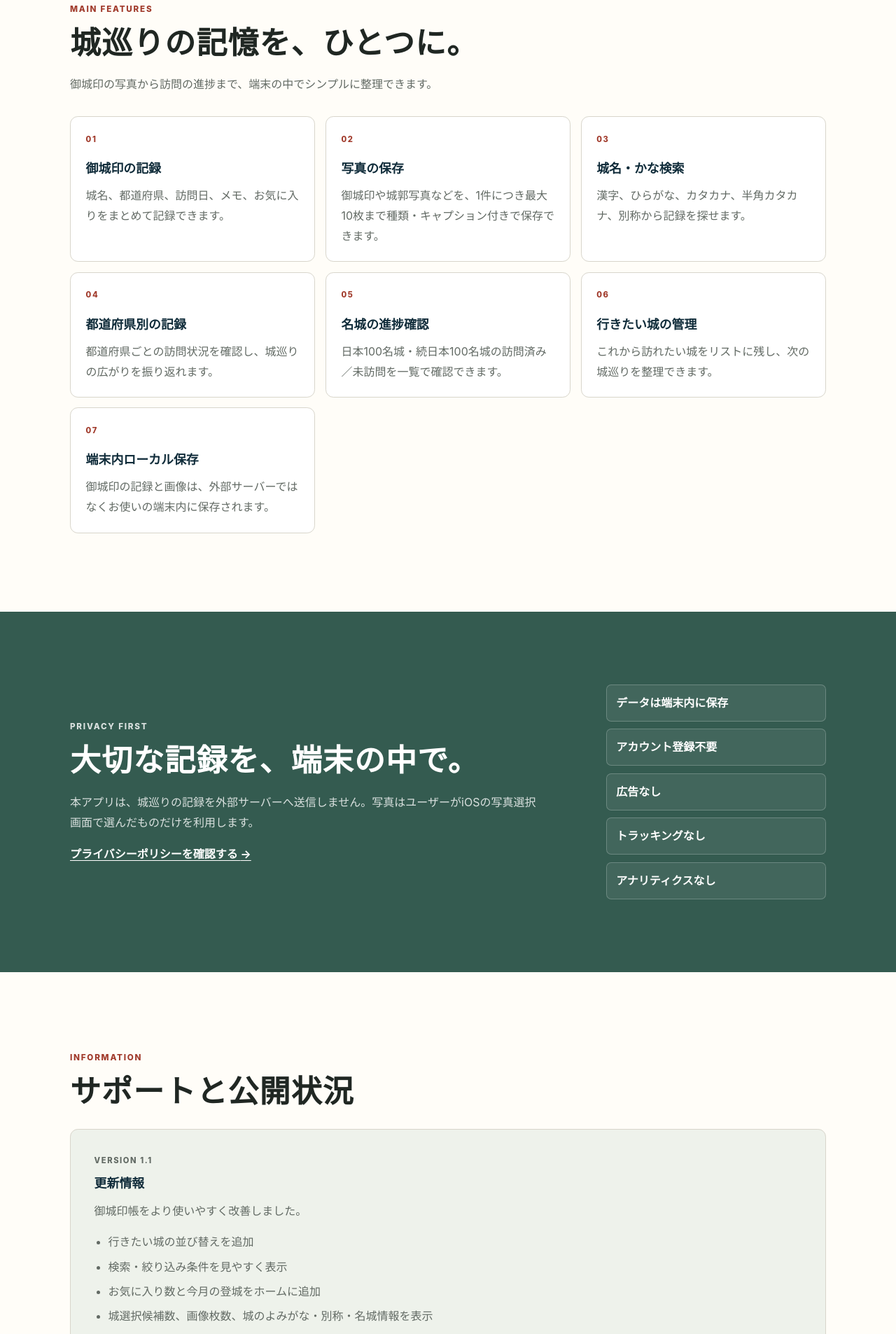
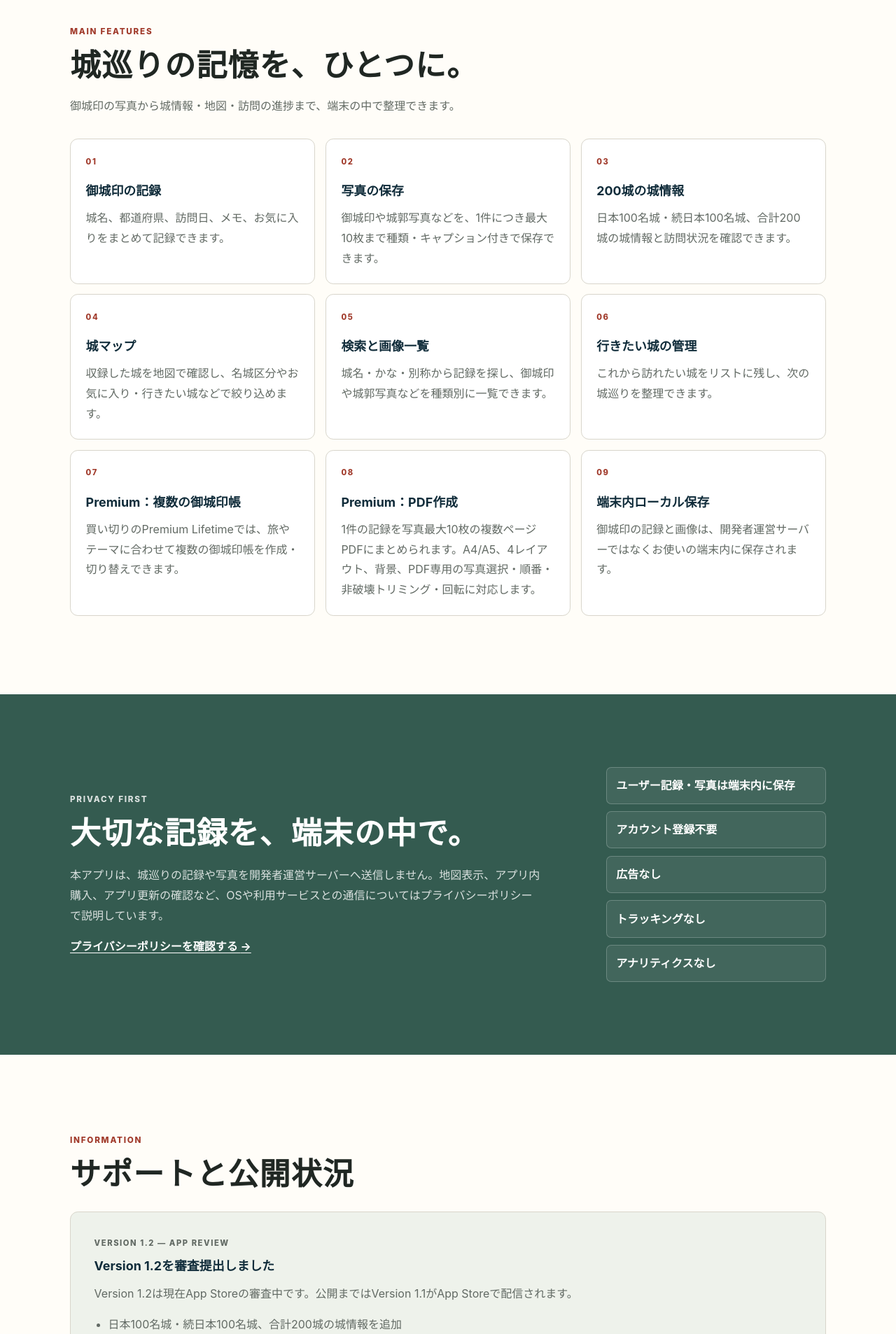
Before and after one commit to sengoku-souroku/sengoku-gojoin-site, a plain HTML site: page index.html in a window 1280 px wide. Shown: the part 894-2800 px from the top of the page at 70% size. Drawn offline with Linux system fonts and the light colour scheme.

Commit message:
site: update homepage for version 1.2 review

```diff
--- a/index.html
+++ b/index.html
@@ -39,24 +39,16 @@
             </div>
             <ul class="release-status" aria-label="公開状況">
               <li class="status-live"><span class="status-dot" aria-hidden="true"></span>Version 1.1をApp Storeで配信中</li>
+              <li><span class="status-dot" aria-hidden="true"></span>Version 1.2をApp Storeへ審査提出済み</li>
             </ul>
           </div>
 
           <aside class="hero-facts" aria-label="アプリの特徴">
             <p class="hero-facts-title">記録は、あなたのiPhoneに。</p>
             <dl>
-              <div>
-                <dt>Account</dt>
-                <dd>登録不要</dd>
-              </div>
-              <div>
-                <dt>Storage</dt>
-                <dd>端末内保存</dd>
-              </div>
-              <div>
-                <dt>Privacy</dt>
-                <dd>広告・追跡なし</dd>
-              </div>
+              <div><dt>Account</dt><dd>登録不要</dd></div>
+              <div><dt>Storage</dt><dd>端末内保存</dd></div>
+              <div><dt>Privacy</dt><dd>広告・追跡なし</dd></div>
             </dl>
           </aside>
         </div>
@@ -66,45 +58,19 @@
         <header class="section-heading">
           <p class="eyebrow">MAIN FEATURES</p>
           <h2 id="features-heading">城巡りの記憶を、ひとつに。</h2>
-          <p>御城印の写真から訪問の進捗まで、端末の中でシンプルに整理できます。</p>
+          <p>御城印の写真から城情報・地図・訪問の進捗まで、端末の中で整理できます。</p>
         </header>
 
         <div class="feature-grid">
-          <article class="feature-card">
-            <span class="feature-number">01</span>
-            <h3>御城印の記録</h3>
-            <p>城名、都道府県、訪問日、メモ、お気に入りをまとめて記録できます。</p>
-          </article>
-          <article class="feature-card">
-            <span class="feature-number">02</span>
-            <h3>写真の保存</h3>
-            <p>御城印や城郭写真などを、1件につき最大10枚まで種類・キャプション付きで保存できます。</p>
-          </article>
-          <article class="feature-card">
-            <span class="feature-number">03</span>
-            <h3>城名・かな検索</h3>
-            <p>漢字、ひらがな、カタカナ、半角カタカナ、別称から記録を探せます。</p>
-          </article>
-          <article class="feature-card">
-            <span class="feature-number">04</span>
-            <h3>都道府県別の記録</h3>
-            <p>都道府県ごとの訪問状況を確認し、城巡りの広がりを振り返れます。</p>
-          </article>
-          <article class="feature-card">
-            <span class="feature-number">05</span>
-            <h3>名城の進捗確認</h3>
-            <p>日本100名城・続日本100名城の訪問済み／未訪問を一覧で確認できます。</p>
-          </article>
-          <article class="feature-card">
-            <span class="feature-number">06</span>
-            <h3>行きたい城の管理</h3>
-            <p>これから訪れたい城をリストに残し、次の城巡りを整理できます。</p>
-          </article>
-          <article class="feature-card feature-card-wide">
-            <span class="feature-number">07</span>
-            <h3>端末内ローカル保存</h3>
-            <p>御城印の記録と画像は、外部サーバーではなくお使いの端末内に保存されます。</p>
-          </article>
+          <article class="feature-card"><span class="feature-number">01</span><h3>御城印の記録</h3><p>城名、都道府県、訪問日、メモ、お気に入りをまとめて記録できます。</p></article>
+          <article class="feature-card"><span class="feature-number">02</span><h3>写真の保存</h3><p>御城印や城郭写真などを、1件につき最大10枚まで種類・キャプション付きで保存できます。</p></article>
+          <article class="feature-card"><span class="feature-number">03</span><h3>200城の城情報</h3><p>日本100名城・続日本100名城、合計200城の城情報と訪問状況を確認できます。</p></article>
+          <article class="feature-card"><span class="feature-number">04</span><h3>城マップ</h3><p>収録した城を地図で確認し、名城区分やお気に入り・行きたい城などで絞り込めます。</p></article>
+          <article class="feature-card"><span class="feature-number">05</span><h3>検索と画像一覧</h3><p>城名・かな・別称から記録を探し、御城印や城郭写真などを種類別に一覧できます。</p></article>
+          <article class="feature-card"><span class="feature-number">06</span><h3>行きたい城の管理</h3><p>これから訪れたい城をリストに残し、次の城巡りを整理できます。</p></article>
+          <article class="feature-card"><span class="feature-number">07</span><h3>Premium：複数の御城印帳</h3><p>買い切りのPremium Lifetimeでは、旅やテーマに合わせて複数の御城印帳を作成・切り替えできます。</p></article>
+          <article class="feature-card"><span class="feature-number">08</span><h3>Premium：PDF作成</h3><p>1件の記録を写真最大10枚の複数ページPDFにまとめられます。A4/A5、4レイアウト、背景、PDF専用の写真選択・順番・非破壊トリミング・回転に対応します。</p></article>
+          <article class="feature-card feature-card-wide"><span class="feature-number">09</span><h3>端末内ローカル保存</h3><p>御城印の記録と画像は、開発者運営サーバーではなくお使いの端末内に保存されます。</p></article>
         </div>
       </section>
 
@@ -113,11 +79,11 @@
           <div>
             <p class="eyebrow eyebrow-light">PRIVACY FIRST</p>
             <h2 id="privacy-heading">大切な記録を、端末の中で。</h2>
-            <p>本アプリは、城巡りの記録を外部サーバーへ送信しません。写真はユーザーがiOSの写真選択画面で選んだものだけを利用します。</p>
+            <p>本アプリは、城巡りの記録や写真を開発者運営サーバーへ送信しません。地図表示、アプリ内購入、アプリ更新の確認など、OSや利用サービスとの通信についてはプライバシーポリシーで説明しています。</p>
             <a class="text-link-light" href="privacy.html">プライバシーポリシーを確認する <span aria-hidden="true">→</span></a>
           </div>
           <ul class="privacy-points" aria-label="プライバシー上の特徴">
-            <li>データは端末内に保存</li>
+            <li>ユーザー記録・写真は端末内に保存</li>
             <li>アカウント登録不要</li>
             <li>広告なし</li>
             <li>トラッキングなし</li>
@@ -134,15 +100,16 @@
 
         <div class="information-grid">
           <article class="information-card information-card-wide">
-            <p class="card-kicker">VERSION 1.1</p>
-            <h3>更新情報</h3>
-            <p>御城印帳をより使いやすく改善しました。</p>
+            <p class="card-kicker">VERSION 1.2 — APP REVIEW</p>
+            <h3>Version 1.2を審査提出しました</h3>
+            <p>Version 1.2は現在App Storeの審査中です。公開まではVersion 1.1がApp Storeで配信されます。</p>
             <ul class="release-notes">
-              <li>行きたい城の並び替えを追加</li>
-              <li>検索・絞り込み条件を見やすく表示</li>
-              <li>お気に入り数と今月の登城をホームに追加</li>
-              <li>城選択候補数、画像枚数、城のよみがな・別称・名城情報を表示</li>
-              <li>検索や画像管理の操作性を改善</li>
+              <li>日本100名城・続日本100名城、合計200城の城情報を追加</li>
+              <li>城の位置を確認できる地図と基本フィルターを追加</li>
+              <li>Premium Lifetime（買い切り）を追加</li>
+              <li>Premiumで複数の御城印帳を作成・管理</li>
+              <li>Premiumで写真最大10枚を使った複数ページPDFを作成</li>
+              <li>PDF専用の写真選択・順番・トリミング・回転に対応</li>
             </ul>
           </article>
 
@@ -156,8 +123,8 @@
 
           <article class="information-card">
             <p class="card-kicker">APP STORE</p>
-            <h3>配信中</h3>
-            <p>現在の公開版はVersion 1.1です。App Storeからダウンロードまたはアップデートできます。</p>
+            <h3>Version 1.1 配信中</h3>
+            <p>現在の公開版はVersion 1.1です。Version 1.2はApp Storeへ審査提出済みです。</p>
             <a class="text-link" href="https://apps.apple.com/jp/app/id6801572125">App Storeで見る <span aria-hidden="true">→</span></a>
           </article>
         </div>
@@ -171,15 +138,8 @@
 
     <footer class="site-footer">
       <div class="shell footer-inner">
-        <div>
-          <p class="footer-brand">戦国創録 御城印帳</p>
-          <p>御城印とお城巡りの記録を、iPhoneで。</p>
-        </div>
-        <nav class="footer-nav" aria-label="フッター案内">
-          <a href="index.html">Home</a>
-          <a href="privacy.html">Privacy Policy</a>
-          <a href="support.html">Support</a>
-        </nav>
+        <div><p class="footer-brand">戦国創録 御城印帳</p><p>御城印とお城巡りの記録を、iPhoneで。</p></div>
+        <nav class="footer-nav" aria-label="フッター案内"><a href="index.html">Home</a><a href="privacy.html">Privacy Policy</a><a href="support.html">Support</a></nav>
         <p class="apple-trademark-credit">Apple and the Apple logo are trademarks of Apple Inc., registered in the U.S. and other countries and regions. App Store is a service mark of Apple Inc., registered in the U.S. and other countries and regions.</p>
       </div>
     </footer>
```
